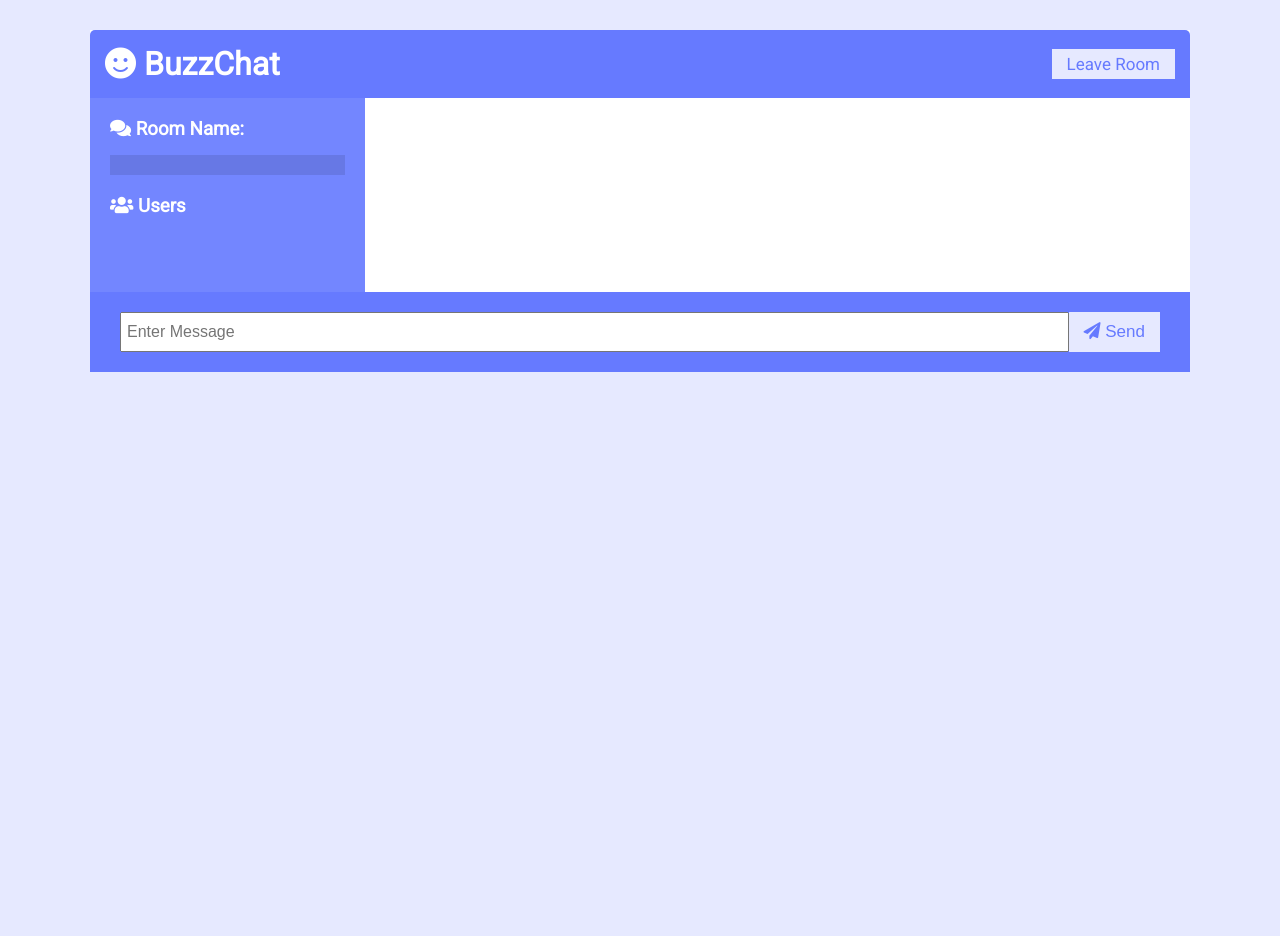
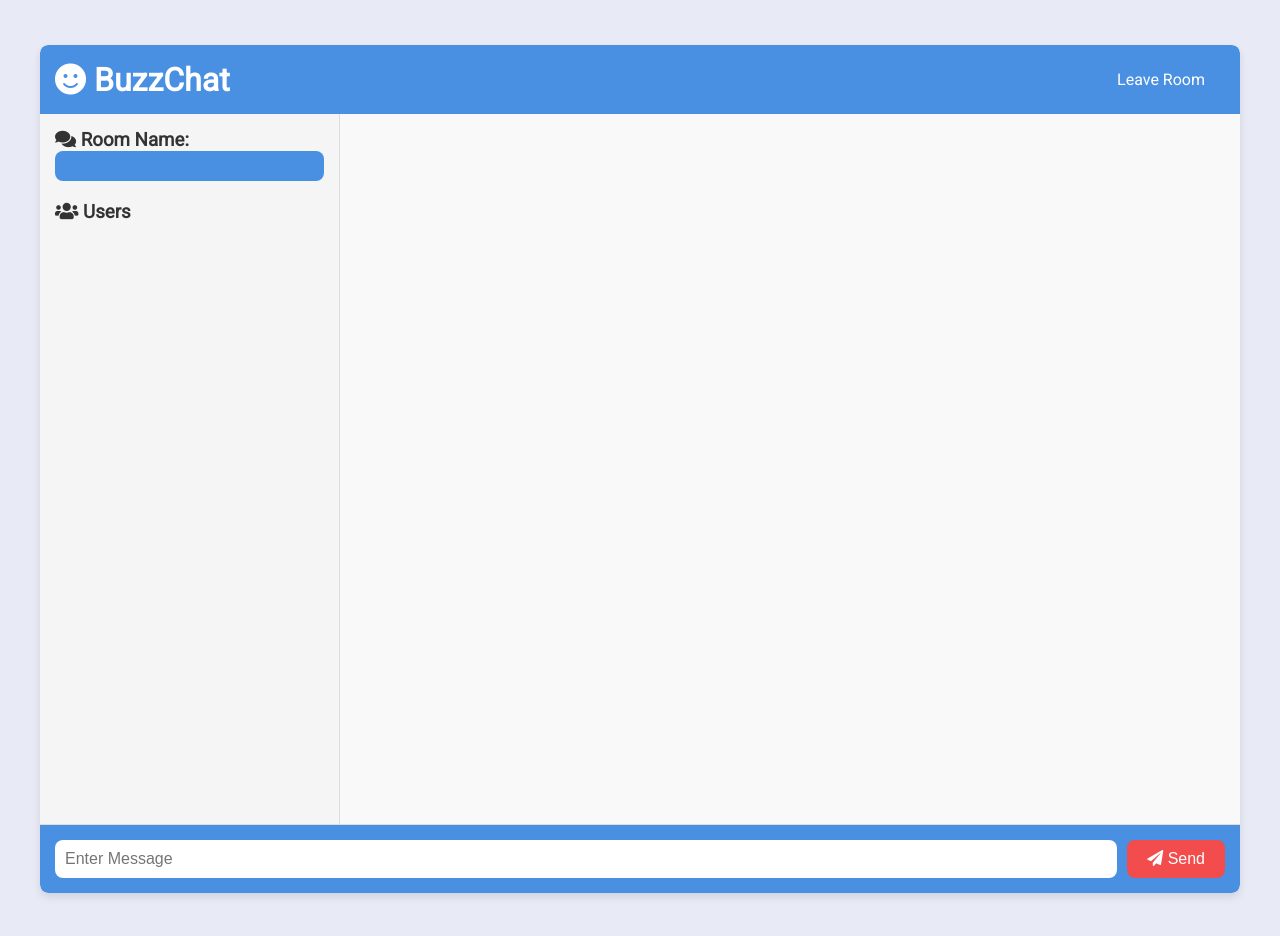
Before and after one commit to Roverbk/BuzzChat, a website: page chat.html in a window 1280 px wide. Before the commit the page ends 800 px from the top, so only its background shows below. Drawn offline with nearby package versions, Linux system fonts and the light colour scheme; no server answers.

Commit message:
Update style.css

```diff
--- a/style.css
+++ b/style.css
@@ -1,11 +1,13 @@
 @import url('https://fonts.googleapis.com/css?family=Roboto&display=swap');
 
 :root {
-	--dark-color-a: #667aff;
-	--dark-color-b: #7386ff;
-	--light-color: #e6e9ff;
-	--success-color: #5cb85c;
-	--error-color: #d9534f;
+    --primary-color: #4a90e2;
+    --secondary-color: #f5f5f5;
+    --accent-color: #f24c4c;
+    --text-color: #333;
+    --background-color: #e8eaf6;
+    --border-radius: 8px;
+    --padding: 15px;
 }
 
 * {
@@ -17,12 +19,9 @@
 body {
     font-family: 'Roboto', sans-serif;
     font-size: 16px;
-	background: var(--light-color);
-	margin: 20px;
-}
-
-ul {
-	list-style: none;
+    background: var(--background-color);
+    padding: var(--padding);
+    color: var(--text-color);
 }
 
 a {
@@ -31,120 +30,153 @@
 
 .btn {
     cursor: pointer;
-	padding: 5px 15px;
-	background: var(--light-color);
-	color: var(--dark-color-a);
-	border: 0;
-	font-size: 17px;
+    padding: 10px 20px;
+    background: var(--primary-color);
+    color: #fff;
+    border: none;
+    border-radius: var(--border-radius);
+    font-size: 16px;
+    transition: background 0.3s ease;
+}
+
+.btn:hover {
+    background: darken(var(--primary-color), 10%);
 }
 
 /* Chat Page */
-
 .chat-container {
-	max-width: 1100px;
+    max-width: 1200px;
+    margin: 30px auto;
     background: #fff;
-	margin: 30px auto;
+    border-radius: var(--border-radius);
+    box-shadow: 0 4px 8px rgba(0, 0, 0, 0.1);
     overflow: hidden;
 }
 
 .chat-header {
-	background: var(--dark-color-a);
+    background: var(--primary-color);
     color: #fff;
-	border-top-left-radius: 5px;
-	border-top-right-radius: 5px;
-	padding: 15px;
+    padding: var(--padding);
     display: flex;
     align-items: center;
     justify-content: space-between;
+    border-top-left-radius: var(--border-radius);
+    border-top-right-radius: var(--border-radius);
 }
 
 .chat-main {
     display: grid;
     grid-template-columns: 1fr 3fr;
+    height: calc(100vh - 90px);
+    overflow: hidden;
 }
 
 .chat-sidebar {
-	background: var(--dark-color-b);
-	color: #fff;
-	padding: 20px 20px 60px;
-	overflow-y: scroll;
+    background: var(--secondary-color);
+    color: var(--text-color);
+    padding: var(--padding);
+    border-right: 1px solid #ddd;
+    overflow-y: auto;
 }
 
 .chat-sidebar h2 {
-	font-size: 20px;
-	background: rgba(0, 0, 0, 0.1);
-	padding: 10px;
+    font-size: 22px;
+    background: var(--primary-color);
+    color: #fff;
+    padding: var(--padding);
+    border-radius: var(--border-radius);
     margin-bottom: 20px;
 }
 
-.chat-sidebar h3 {
-	margin-bottom: 15px;
+.chat-sidebar ul {
+    list-style: none;
 }
 
 .chat-sidebar ul li {
     padding: 10px 0;
+    border-bottom: 1px solid #ddd;
 }
 
 .chat-messages {
-	padding: 30px;
-	max-height: 500px;
-	overflow-y: scroll;
+    padding: var(--padding);
+    background: #f9f9f9;
+    overflow-y: auto;
 }
 
 .chat-messages .message {
-	padding: 10px;
-	margin-bottom: 15px;
-	background-color: var(--light-color);
-	border-radius: 5px;
-	overflow-wrap: break-word;
+    padding: var(--padding);
+    margin-bottom: 10px;
+    background-color: #fff;
+    border-radius: var(--border-radius);
+    box-shadow: 0 2px 4px rgba(0, 0, 0, 0.1);
 }
 
 .chat-messages .message .meta {
-	font-size: 15px;
-	font-weight: bold;
-	color: var(--dark-color-b);
-	opacity: 0.7;
-	margin-bottom: 7px;
-}
-
-.chat-messages .message .meta span {
-	color: #777;
+    font-size: 14px;
+    color: var(--primary-color);
+    margin-bottom: 5px;
 }
 
 .chat-form-container {
-	padding: 20px 30px;
-	background-color: var(--dark-color-a);
+    padding: var(--padding);
+    background-color: var(--primary-color);
+    border-top: 1px solid #ddd;
+    border-bottom-left-radius: var(--border-radius);
+    border-bottom-right-radius: var(--border-radius);
 }
 
 .chat-form-container form {
     display: flex;
+    align-items: center;
 }
 
 .chat-form-container input[type='text'] {
     font-size: 16px;
-	padding: 5px;
-	height: 40px;
+    padding: 10px;
+    border: none;
+    border-radius: var(--border-radius);
     flex: 1;
+    margin-right: 10px;
+}
+
+.chat-form-container button {
+    padding: 10px 20px;
+    border: none;
+    border-radius: var(--border-radius);
+    background: var(--accent-color);
+    color: #fff;
+    font-size: 16px;
+    cursor: pointer;
+    transition: background 0.3s ease;
+}
+
+.chat-form-container button:hover {
+    background: darken(var(--accent-color), 10%);
 }
 
 /* Join Page */
 .join-container {
-	max-width: 500px;
-	margin: 80px auto;
-	color: #fff;
+    max-width: 600px;
+    margin: 50px auto;
+    background: #fff;
+    border-radius: var(--border-radius);
+    box-shadow: 0 4px 8px rgba(0, 0, 0, 0.1);
+    padding: var(--padding);
+    color: var(--text-color);
 }
 
 .join-header {
     text-align: center;
-	padding: 20px;
-	background: var(--dark-color-a);
-	border-top-left-radius: 5px;
-	border-top-right-radius: 5px;
+    padding: var(--padding);
+    background: var(--primary-color);
+    color: #fff;
+    border-top-left-radius: var(--border-radius);
+    border-top-right-radius: var(--border-radius);
+    font-size: 24px;
 }
 
 .join-main {
-	padding: 30px 40px;
-	background: var(--dark-color-b);
+    padding: var(--padding);
 }
 
 .join-main p {
@@ -158,19 +190,22 @@
 .join-main label {
     display: block;
     margin-bottom: 5px;
+    font-size: 16px;
 }
 
 .join-main input[type='text'] {
     font-size: 16px;
-	padding: 5px;
-	height: 40px;
+    padding: 10px;
+    border: 1px solid #ddd;
+    border-radius: var(--border-radius);
     width: 100%;
 }
 
 .join-main select {
     font-size: 16px;
-	padding: 5px;
-	height: 40px;
+    padding: 10px;
+    border: 1px solid #ddd;
+    border-radius: var(--border-radius);
     width: 100%;
 }
 
@@ -178,13 +213,3 @@
     margin-top: 20px;
     width: 100%;
 }
-
-@media (max-width: 700px) {
-	.chat-main {
-		display: block;
-	}
-
-	.chat-sidebar {
-		display: none;
-	}
-}
```
Lines whose indentation alone changed are shown as unchanged.
